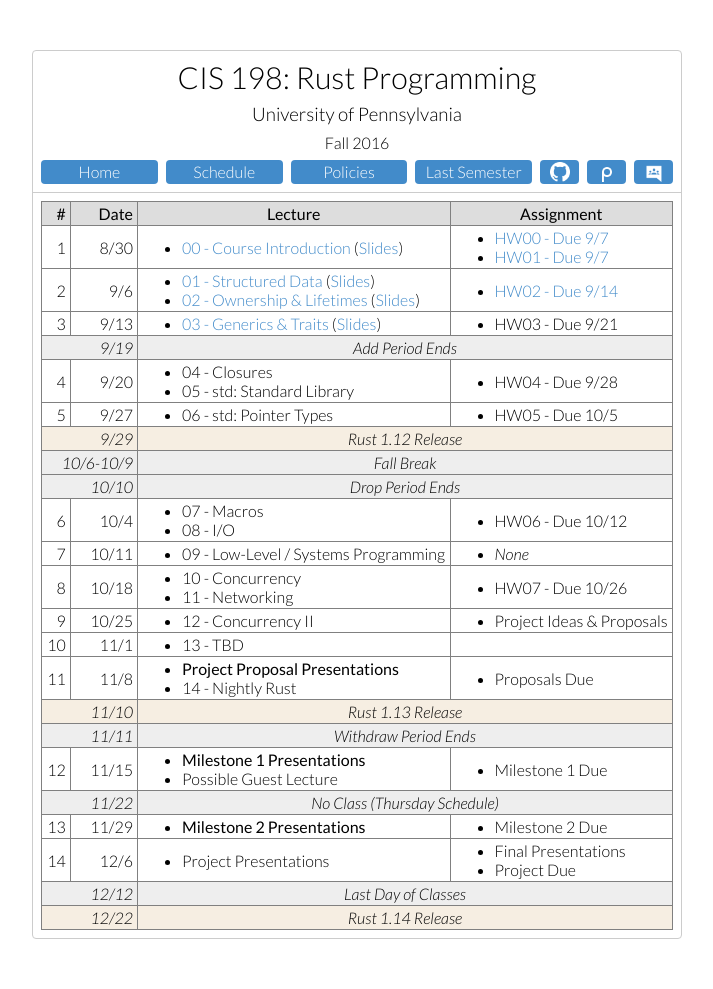
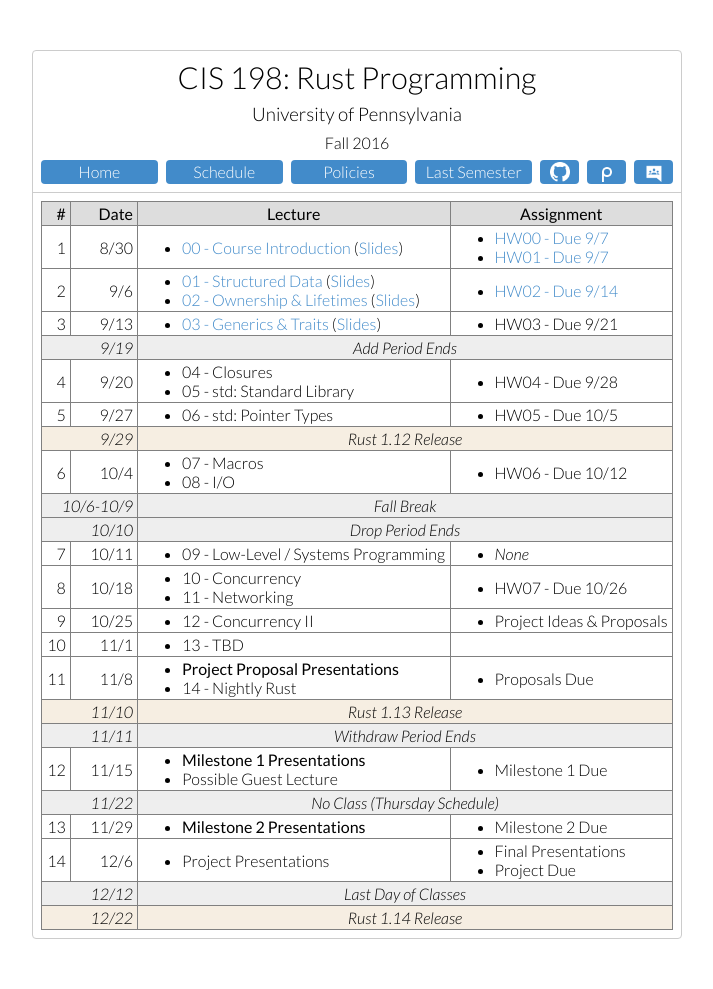
Before and after one commit to cis198-2016f/cis198-2016f.github.io, a Jekyll site: the page built from schedule/index.html, in a window 1280 px wide. Shown: the whole page, without its empty margins (283-996 px from the left). Built offline with Jekyll 4.4.1, drawn with Linux system fonts in a browser that asks for light colours.

Commit message:
Order schedule properly

```diff
--- a/schedule/index.html
+++ b/schedule/index.html
@@ -125,10 +125,6 @@ permalink: /schedule/
 
       <tr class="rustevent"> <td colspan=2>9/29 <td colspan=2>Rust 1.12 Release
 
-      <tr class="schedevent"> <td colspan=2>10/6-10/9 <td colspan=2>Fall Break
-
-      <tr class="schedevent"> <td colspan=2>10/10 <td colspan=2>Drop Period Ends
-
       <tr>
         <td>6 <td>10/4
         <td>
@@ -140,6 +136,9 @@ permalink: /schedule/
           <ul>
             <li>HW06 - Due 10/12
           </ul>
+
+      <tr class="schedevent"> <td colspan=2>10/6-10/9 <td colspan=2>Fall Break
+      <tr class="schedevent"> <td colspan=2>10/10 <td colspan=2>Drop Period Ends
 
       <tr>
         <td>7 <td>10/11
```
